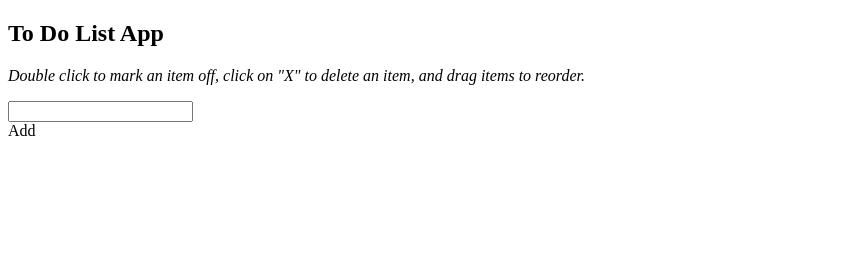
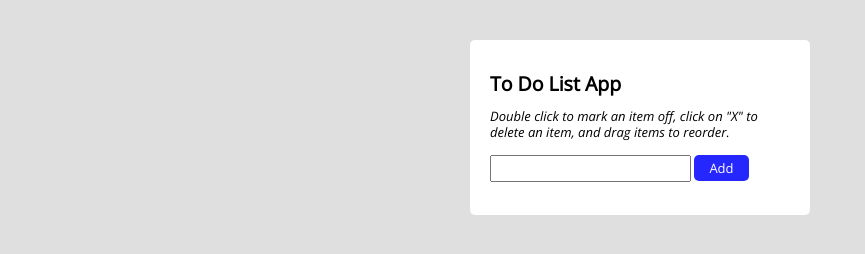
Before and after one commit to zismea/to-do-list-app, a plain HTML site: page index.html in a window 1280 px wide. Shown: the whole page, without its empty margins (0-865 px from the left). Drawn offline with nearby package versions, Linux system fonts and the light colour scheme.

Commit message:
updated basic html and css

```diff
--- a/css/styles.css
+++ b/css/styles.css
@@ -23,7 +23,7 @@ padding: 4px 15px 4px 5px;
 
 #button{
 display: inline-block;
-background-color:#fc999b;
+background-color:#2626ff;
 color:#ffffff;
 border-radius: 5px;
 text-align:center;
--- a/index.html
+++ b/index.html
@@ -3,9 +3,9 @@
 
 <head>
 	<meta charset="utf-8">
-	<meta name="viewport" content="width=device-width">
+    <meta name="viewport" content="width=device-width, initial-scale=1">
 	<title>repl.it</title>
-	<link href="style.css" rel="stylesheet" type="text/css" />
+    <link rel="stylesheet" type="text/css" href="css/styles.css">
 </head>
 
 <body>
```
